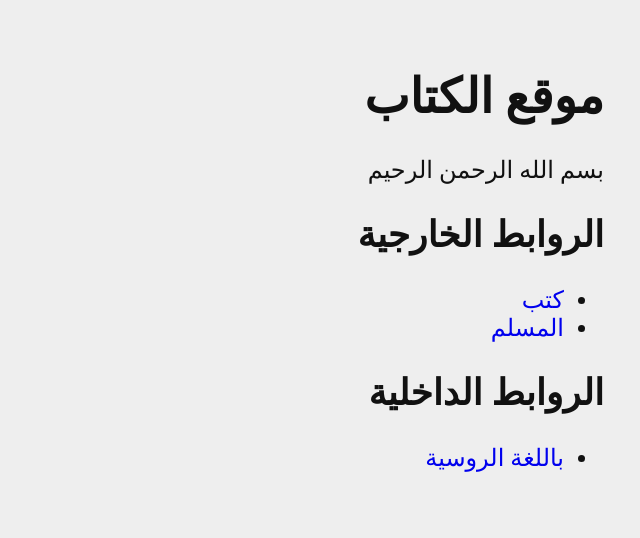
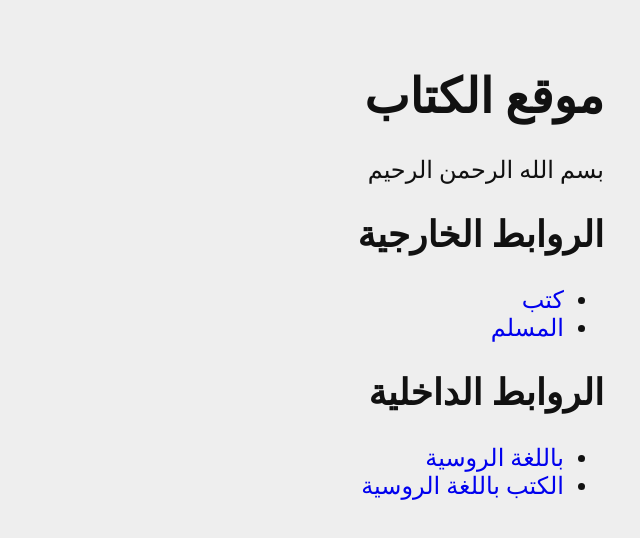
Before and after one commit to alkitab/alkitab.github.io, a plain HTML site: page index.html in a window 1280 px wide. Shown: the whole page, without its empty margins (640-1280 px from the left). Drawn offline with Linux system fonts and the light colour scheme.

Commit message:
Update index.html

```diff
--- a/index.html
+++ b/index.html
@@ -19,6 +19,7 @@ a {text-decoration:none;}
 <h2>الروابط الداخلية</h2>
   <ul>
     <li><a href="ru/bashslovar.html">باللغة الروسية</li>
+    <li><a href="ru/textbooks/index.html">الكتب باللغة الروسية</li>
   </ul>
 </body>
 </html>
```
